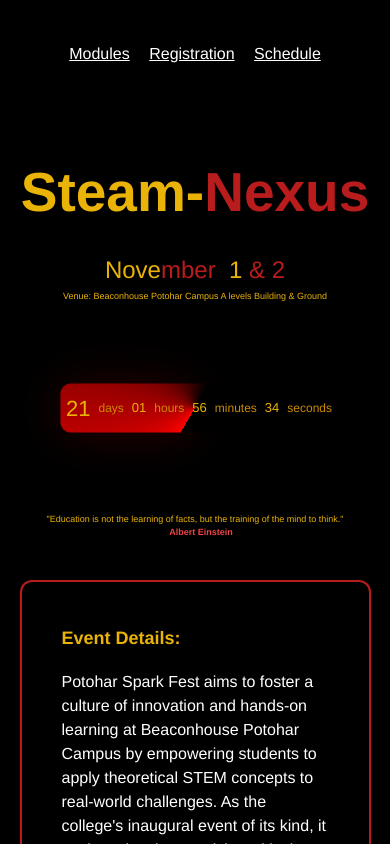
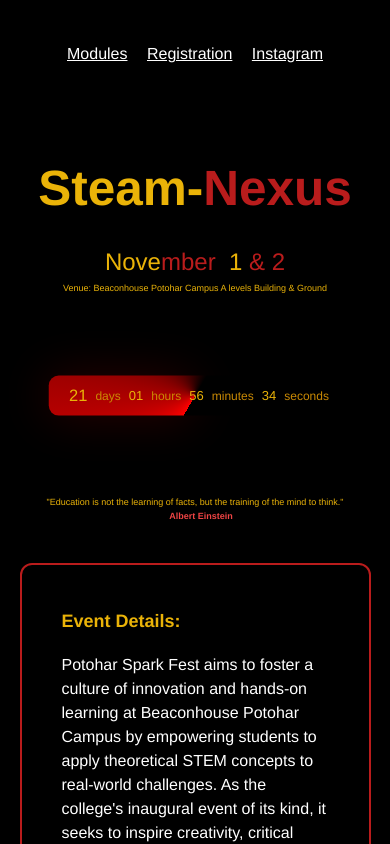
Before and after one commit to sKzAy/steam-nexus, a Next.js app: page / in a window 390 px wide. Shown: the top 844 px of the page. Built offline with nearby package versions, Linux system fonts and the light colour scheme.

Commit message:
more testance

```diff
--- a/app/globals.css
+++ b/app/globals.css
@@ -113,6 +113,10 @@ font-size:large;
 .ul-div,.details-div,.regis-div{
   width: 40vw;
 }
+.btn a button:hover{
+  background-color:rgb(220 38 38);
+
+}
 
 @keyframes spin{
   from{
@@ -132,18 +136,18 @@ font-size:large;
   width: fit-content;
 }
 .main-p1{
-  font-size:5cap;
+  font-size:4.5cap;
   font-weight: bolder;
 }
 .main-p2{
-    font-size:5cap;
+    font-size:4.5cap;
     font-weight: bolder;
 }
 .mod-div,.details-div{
   width: 90vw;
 }
 .card,.text-7xl{
-  font-size: 2cap;
+  font-size: 1.5cap;
 }
 .quote{
   font-size:xx-small;
@@ -158,7 +162,7 @@ font-size:large;
   font-size: small;
 }
 .card{
-  width: 69vw;
+  width: 75vw;
 }
 .details-div p{
 font-size:medium;
@@ -167,7 +171,7 @@ font-size:medium;
   font-size: medium;
 }
 .size-small{
-  font-size: small;
+  font-size: xx-small;
 }
 .size-large{
   font-size: large;
--- a/components/Navbar.js
+++ b/components/Navbar.js
@@ -7,9 +7,9 @@ const Navbar = () => {
         <nav className='flex1'>
             <div className='ul-cont'>
                 <ul className='ul-div'>
-                    <li><a className='underline hover:underline-offset-4 hover:font-extrabold' href='#modules'>Modules</a></li>
-                    <li> <a className='underline hover:underline-offset-4 hover:font-extrabold' href="#registration">Registration</a></li>
-                    <li><a className='underline hover:underline-offset-4 hover:font-extrabold' href="">Schedule</a></li>
+                    <li><a className='underline hover:underline-offset-8 hover:font-extrabold' href='#modules'>Modules</a></li>
+                    <li> <a className='underline hover:underline-offset-8 hover:font-extrabold' href="#registration">Registration</a></li>
+                    <li><a className='underline hover:underline-offset-8 hover:font-extrabold' target='_blank' href="https://www.instagram.com/steamnexus24/">Instagram</a></li>
                 </ul>
             </div>
         </nav>
--- a/components/registration.js
+++ b/components/registration.js
@@ -19,10 +19,8 @@ const Registration = () => {
                         <li className='size-small'>Early Bird Discount ends:22nd October</li>
                         <li className='size-small'>Registrations close: 31st October</li>
                     </ul>
-                    <div className="btn">
-                    {/* <Link href="www.google.com">
-                    <button>Registration form</button>
-                    </Link> */}
+                    <div className="btn flex1 pt-5">
+                    <a target ="_blank" href="https://docs.google.com/forms/d/e/1FAIpQLSd-qi-FgdnXs7dvc3YbZiZwuvoDN9ps5KTmALIGov_WGrz03g/viewform"><button className=' button border-2 border-red-600 rounded-3xl p-3'>Click Here to Register</button></a>
                     </div>
                 </div>
             </div>
```
